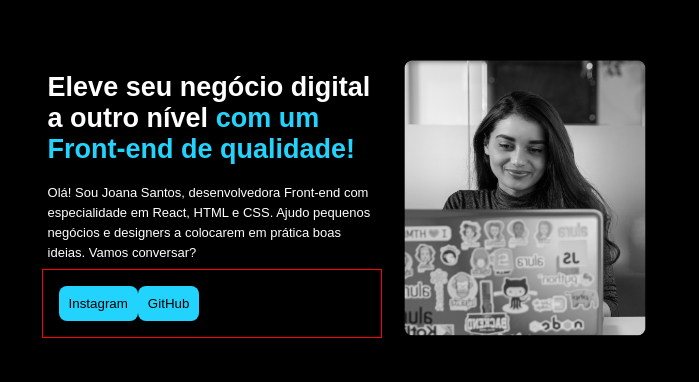
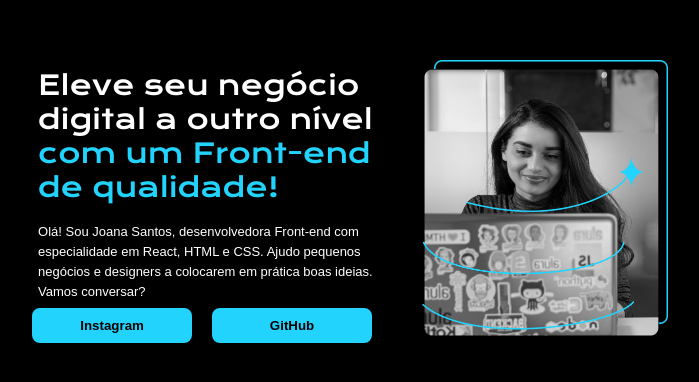
Before and after one commit to J-vVitor/cursos-alura, a plain HTML site: page Primeiros_passos/portifolio/index.html in a window 1280 px wide. Shown: the part 198-580 px from the top of the page, without its empty margins (305-1004 px from the left). Drawn offline with nearby package versions, Linux system fonts and the light colour scheme.

Commit message:
Centralizando imagem

```diff
--- a/Primeiros_passos/portifolio/index.html
+++ b/Primeiros_passos/portifolio/index.html
@@ -5,6 +5,10 @@
     <meta name="viewport" content="width=device-width, initial-scale=1.0">
     <title>Portifólio</title>
     <link rel="stylesheet" href="style.css">
+    <link rel="preconnect" href="https://fonts.googleapis.com">
+    <link rel="preconnect" href="https://fonts.gstatic.com" crossorigin>
+    <link href="https://fonts.googleapis.com/css2?family=Krona+One&display=swap" rel="stylesheet">
+
 </head>
 <body>
     <div class="texto">
@@ -23,7 +27,7 @@
     </div>
 
     <div id="imagem">
-        <img src="Rectangle 47.png" alt="">
+        <img src="joana_programando.png" alt="">
     </div>
 
 </body>
--- a/Primeiros_passos/portifolio/style.css
+++ b/Primeiros_passos/portifolio/style.css
@@ -17,9 +17,10 @@ body{
 
 div.texto{
     font-family:Arial, Helvetica, sans-serif;
-    width:380px;
+    width:400px;
     color:white;
     padding:20px;
+    margin: 10px;
 }
 
 /* DIV IMAGEM */
@@ -28,6 +29,12 @@ div.texto{
     font-size: 27px;
     padding:6px;
     margin-bottom:6px;
+    font-family: "Krona One", sans-serif;
+    font-weight: 400;
+    font-style: normal;
+
+
+
 }
 
 .texto h1 label {
@@ -42,23 +49,31 @@ div.texto{
 }
 
 .texto #butto{
-    border: 1px solid red;
-    padding: 16px;
     width: 340px;
+}
+
+label#butto{
     display: flex;
+    justify-content: space-between;
 }
 
 label button{
+    width: 160px;
     padding:10px;
     border-radius:8px;
     border:none;
     background:#22D4FD;
-    display: inline-flex;
+    font-weight: bolder;
+}
+
+#insta,#git{
+    text-align:center;
 }
 
 /*DIV IMAGEM */
 
 
 img{
-    height: 280px;;
+    height: 280px;
+    z-index: 1;
 }
```
Also changed, not shown: Primeiros_passos/portifolio/Rectangle 47.png (deleted), Primeiros_passos/portifolio/joana_programando.png (added).
